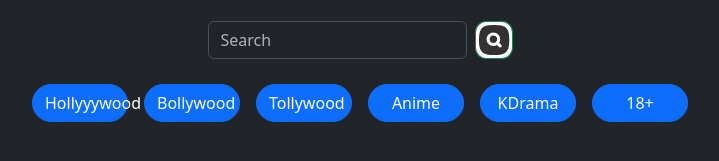
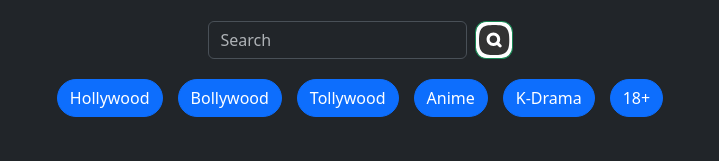
Before and after one commit to Deepak-Mahankale/Movies-Website, a plain HTML site: page index.html in a window 1280 px wide. Shown: the part 35-196 px from the top of the page, without its empty margins (280-999 px from the left). Drawn offline with nearby package versions, Linux system fonts and the light colour scheme.

Commit message:
Done with category btns

```diff
--- a/index.html
+++ b/index.html
@@ -18,7 +18,7 @@
                   </button>
                   <div class="text-bg-dark" tabindex="-1" id="offcanvasNavbar2" aria-labelledby="offcanvasNavbar2Label">
                     <div class="offcanvas-body">
-                      <form class="d-flex mt-3 mt-lg-0" role="search">
+                      <form class="d-flex mt-lg-0" role="search">
                         <input class="form-control me-2 mt-4" type="search" placeholder="Search" aria-label="Search">
                         <button class="btn btn-outline-success search mt-4" type="submit"></button>
                       </form>
@@ -27,16 +27,24 @@
                 </div>
               </nav>
         </div>
-        <div class="btn-category">
-            <div class="row justify-content-center btn-category-2 g-3">
-                <div class="col-6 col-sm-2"><button class="b1 btn btn-primary rounded-pill " type="button">Hollyyywood</button></div>
-                <div class="col-6 col-sm-2 "><button class="b2 btn btn-primary rounded-pill" type="button">Bollywood</button></div>
-                <div class="col-6 col-sm-2"><button class="b3 btn btn-primary rounded-pill" type="button">Tollywood</button></div>
-                <div class="col-6  col-sm-2"><button class="b4 btn btn-primary rounded-pill" type="button">Anime</button></div>
-                <div class="col-6 col-sm-2"><button class="b5 btn btn-primary rounded-pill" type="button">KDrama</button></div>
-                <div class="col-6 col-sm-2"><button class="b6 btn btn-primary rounded-pill" type="button">18+</button></div>
+        <div class="flex-container">
+            <button class="b1 btn btn-primary rounded-pill" type="button">Hollywood</button>
+            <button class="b2 btn btn-primary rounded-pill" type="button">Bollywood</button>
+            <button class="b1 btn btn-primary rounded-pill" type="button">Tollywood</button>
+            <button class="b2 btn btn-primary rounded-pill" type="button">Anime</button>
+            <button class="b1 btn btn-primary rounded-pill" type="button">K-Drama</button>
+            <button class="b2 btn btn-primary rounded-pill" type="button">18+</button>
+          </div>
+        <!-- <div class="btn-category justify-content-center">
+            <div class="row justify-content-center btn-category-2 g-3 container ">
+                <div class="col-6 col-sm-2 bc"><button class="b1 btn btn-primary rounded-pill " type="button">Hollywood</button></div>
+                <div class="col-6 col-sm-2 bc"><button class="b2 btn btn-primary rounded-pill" type="button">Bollywood</button></div>
+                <div class="col-6 col-sm-2 bc"><button class="b3 btn btn-primary rounded-pill" type="button">Tollywood</button></div>
+                <div class="col-6  col-sm-2 bc"><button class="b4 btn btn-primary rounded-pill" type="button">Anime</button></div>
+                <div class="col-6 col-sm-2 bc"><button class="b5 btn btn-primary rounded-pill" type="button">KDrama</button></div>
+                <div class="col-6 col-sm-2 bc"><button class="b6 btn btn-primary rounded-pill" type="button">18+</button></div>
             </div>
-        </div>
+        </div> -->
     </section>
     <section>
 
--- a/style.css
+++ b/style.css
@@ -9,37 +9,16 @@
     border-radius: 30%;
 }
 
-.btn-primary{
-    width: 6rem;
+.flex-container{
+    display: flex;
+    flex-wrap: wrap;
+    justify-content: center;
+    align-items: center;
+    margin-bottom: 20px;
+    gap: 15px;
 }
 
-.btn-category{
-    display: flex;
-    justify-content: center;
-    align-items: center;
-    gap: 15px;
-    margin-top: 15px;
+.flex-container >*{
+
+    margin-top: 20px;
 }
-.btn-category-2{
-    justify-content: center;
-    align-items: center;
-}
-
-.btn-primary{
-    margin-top: 10px;
-    justify-content: center;
-}
-
-@media (max-width: 800px) {
-    .btn-category {
-      flex-direction: column;
-      align-items: center;
-      justify-content: center;
-    }
-    .btn-primary{
-        /* margin-left: 150px; */
-    }
-    .btn-category{
-        max-width: 200px;
-    }
-  }
```
